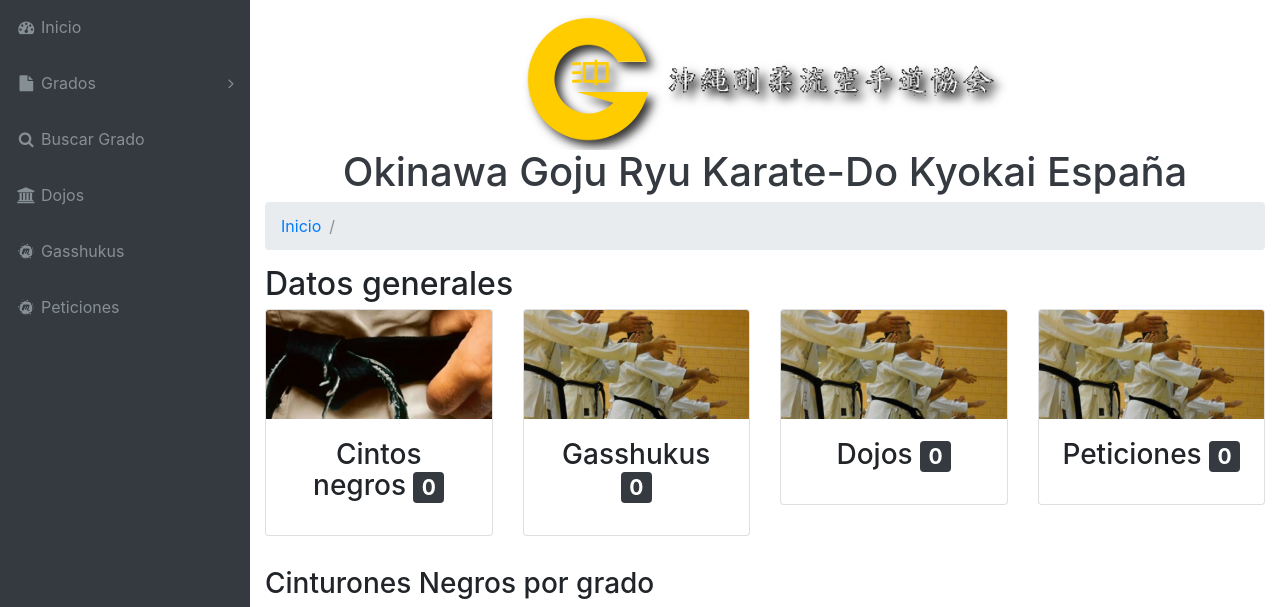
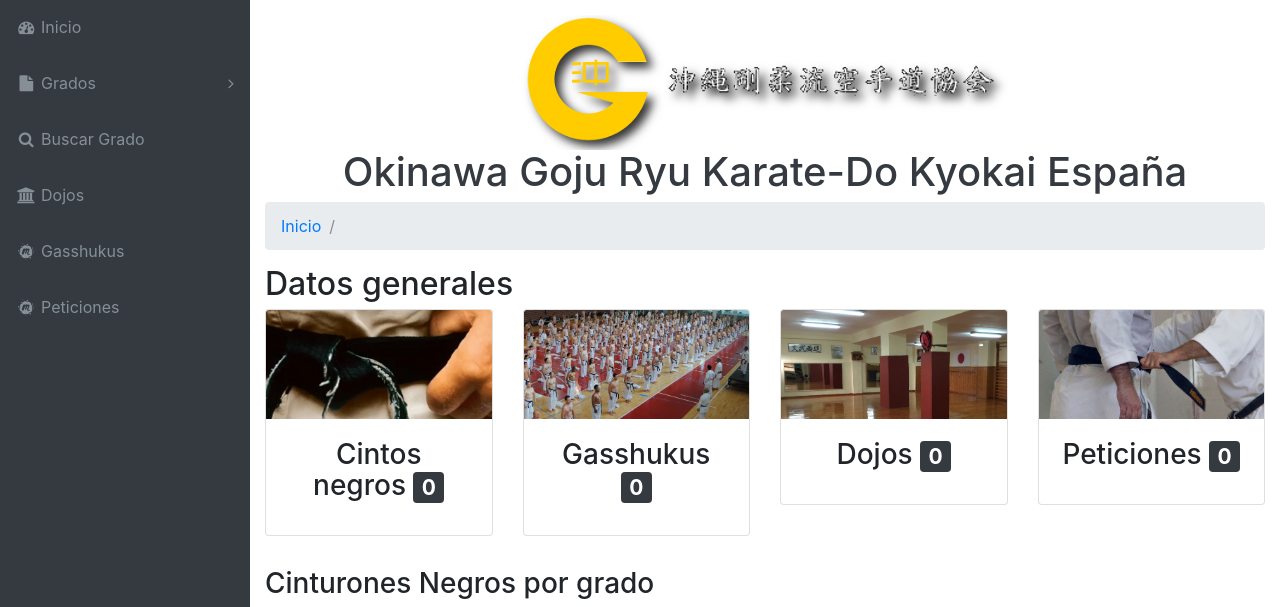
Before and after one commit to kikega/ogkke, a Django app: page / in a window 1280 px wide. Shown: the part 57-664 px from the top of the page. Run offline with Django 3.2, Linux system fonts and the light colour scheme; the visitor is signed in with stand-in values (Sample User, id 1); data that the repository does not hold is empty; some libraries are stand-ins or nearby versions.

Commit message:
Imagenes para el index

```diff
--- a/templates/index.html
+++ b/templates/index.html
@@ -63,7 +63,7 @@
             </div>
           </div> -->
           <div class="card mb-3">
-            <img src="{% static 'img/slide2.png' %}" class="card-img-top" alt="cinturon negro">
+            <img src="{% static 'img/gassukus.jpg' %}" class="card-img-top" alt="cinturon negro">
             <div class="card-body text-center">
               <h3 class="card-title">Gasshukus <span class="badge badge-dark">{{ cursos }}</span></h3>
             </div>
@@ -82,7 +82,7 @@
             </div>
           </div> -->
           <div class="card mb-3">
-            <img src="{% static 'img/slide2.png' %}" class="card-img-top" alt="cinturon negro">
+            <img src="{% static 'img/dojos.jpg' %}" class="card-img-top" alt="cinturon negro">
             <div class="card-body text-center">
               <h3 class="card-title">Dojos <span class="badge badge-dark">{{ dojos }}</span></h3>
             </div>
@@ -101,7 +101,7 @@
               </div>
             </div> -->
             <div class="card mb-3">
-              <img src="{% static 'img/slide2.png' %}" class="card-img-top" alt="cinturon negro">
+              <img src="{% static 'img/peticiones.jpg' %}" class="card-img-top" alt="cinturon negro">
               <div class="card-body text-center">
                 <h3 class="card-title">Peticiones <span class="badge badge-dark">{{ peticiones }}</span></h3>
               </div>
```
Also changed, not shown: static/img/dojos.jpg (added), static/img/gassukus.jpg (added), static/img/peticiones.jpg (added).
